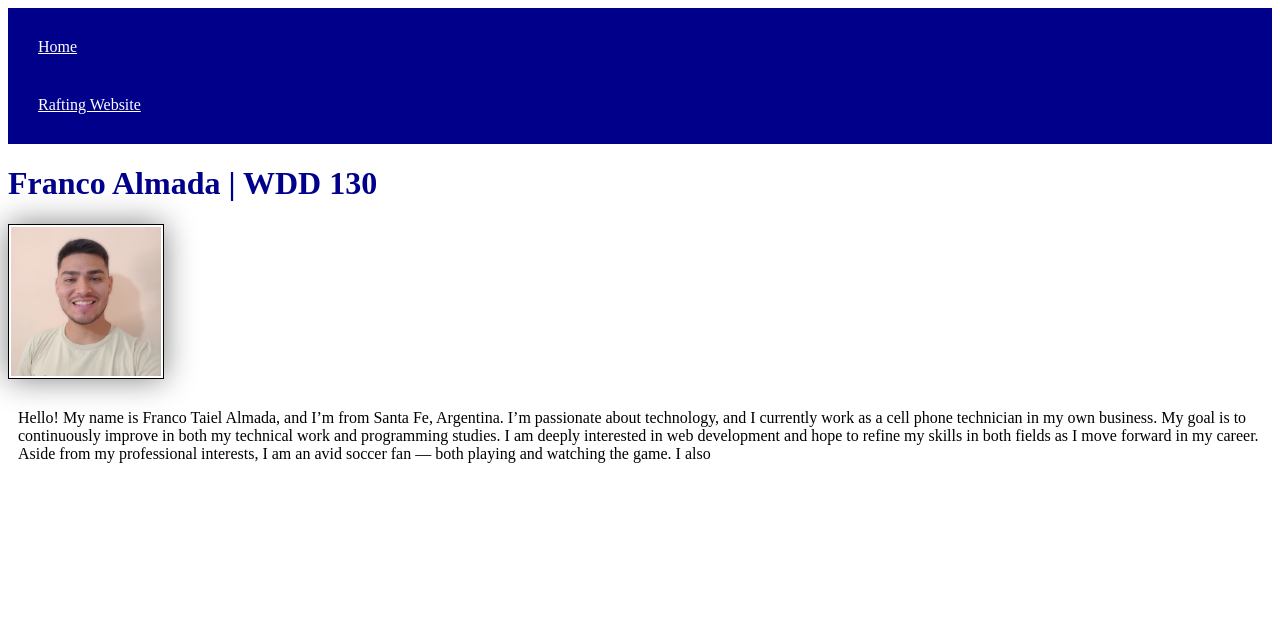
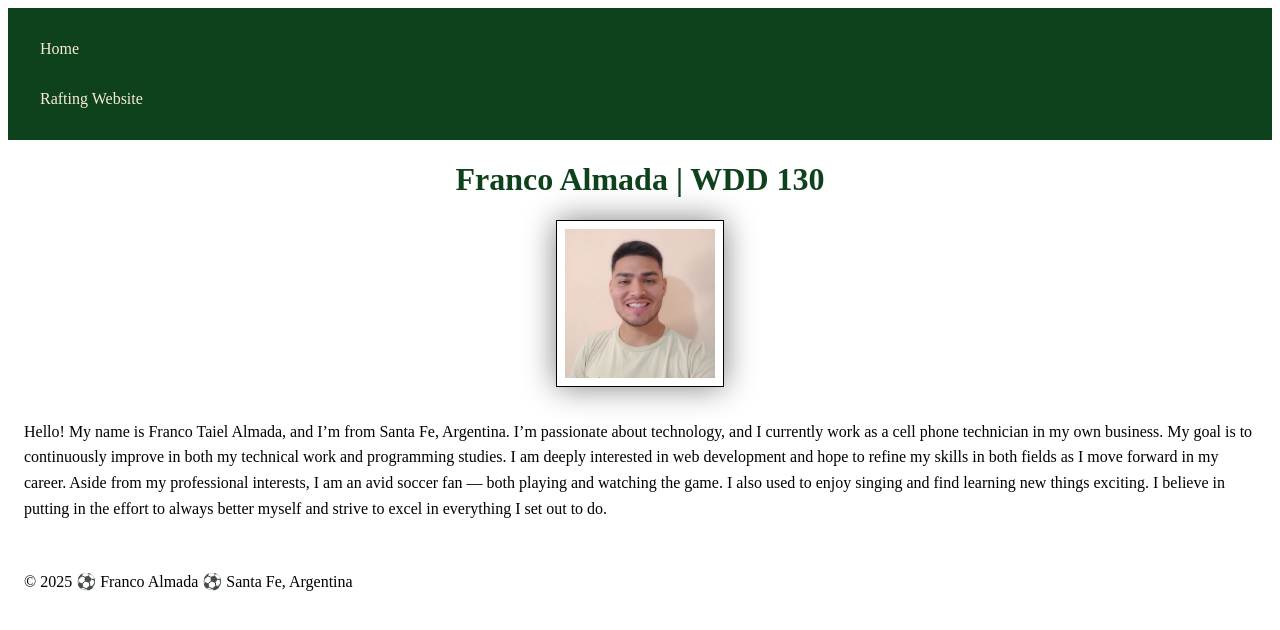
Before and after one commit to Falmada15/wdd130, a plain HTML site: page index.html in a window 1280 px wide. Drawn offline with Linux system fonts and the light colour scheme; files that its build step writes are made by us from their sources.

Commit message:
Completed W02 learning activities: - Added and styled homepage (index.html, styles.css) - Implemented CSS box model (box-model.html, box-model.css) - Used rem and hex values in styles for consistency - Validated HTML and CSS – fixed all reported issues

```diff
--- a/index.html
+++ b/index.html
@@ -2,10 +2,10 @@
 <html lang="en-US">
 
 <head>
-  <meta charset="utf-8">
-  <meta name="viewport" content="width=device-width, initial-scale=1.0">
+  <meta charset="utf-8" />
+  <meta name="viewport" content="width=device-width, initial-scale=1.0" />
   <title>Franco Almada | WDD 130</title>
-  <link rel="stylesheet" href="styles/styles.css">
+  <link rel="stylesheet" href="styles/styles.css" />
 </head>
 
 <body>
@@ -15,11 +15,21 @@
       <a href="wwr/">Rafting Website</a>
     </nav>
   </header>
+
   <main>
     <h1>Franco Almada | WDD 130</h1>
-    <img src="images/profile.jpg" alt="Hello, my name is Franco Almada" width="200">
+    <img src="images/profile.jpg" alt="Franco Almada smiling" />
     <p>Hello! My name is Franco Taiel Almada, and I’m from Santa Fe, Argentina. I’m passionate about technology, and I
       currently work as a cell phone technician in my own business. My goal is to continuously improve in both my
       technical work and programming studies. I am deeply interested in web development and hope to refine my skills in
       both fields as I move forward in my career. Aside from my professional interests, I am an avid soccer fan — both
-      playing and watching the game. I also
+      playing and watching the game. I also used to enjoy singing and find learning new things exciting. I believe in
+      putting in the effort to always better myself and strive to excel in everything I set out to do.</p>
+  </main>
+
+  <footer>
+    <p>&copy; 2025 ⚽ Franco Almada ⚽ Santa Fe, Argentina</p>
+  </footer>
+</body>
+
+</html>
--- /dev/null
+++ b/styles/styles.css
@@ -0,0 +1,39 @@
+/* Navegación */
+nav {
+    background-color: #0e421c;
+    /* Verde oscuro */
+    padding: 1rem;
+}
+
+/* Enlaces de navegación */
+nav a {
+    color: antiquewhite;
+    display: block;
+    padding: 1rem;
+    text-decoration: none;
+}
+
+/* Título principal */
+h1 {
+    color: #0e421c;
+    font-size: 2rem;
+    text-align: center;
+}
+
+/* Imagen de perfil */
+img {
+    width: 150px;
+    height: auto;
+    border: 1px solid #000;
+    padding: 0.5rem;
+    box-shadow: 0 0 1.875rem gray;
+    /* 30px en rem */
+    display: block;
+    margin: 0 auto;
+}
+
+/* Párrafos */
+p {
+    padding: 1rem;
+    line-height: 1.6;
+}
--- a/week02/styles/styles.css
+++ /dev/null
@@ -1,26 +0,0 @@
-nav {
-    background-color: darkblue;
-    padding: 10px;
-}
-
-nav a {
-    color: white;
-    display: block;
-    padding: 20px;
-}
-
-h1 {
-    color: darkblue;
-}
-
-img {
-    width: 150px;
-    height: auto;
-    border: 1px solid black;
-    padding: 2px;
-    box-shadow: 0 0 30px gray;
-}
-
-p {
-    padding: 10px;
-}
```
Also changed, not shown: week02/box-model.html (added, +23 -0 lines), week02/styles/box-model.css (added, +33 -0 lines).
